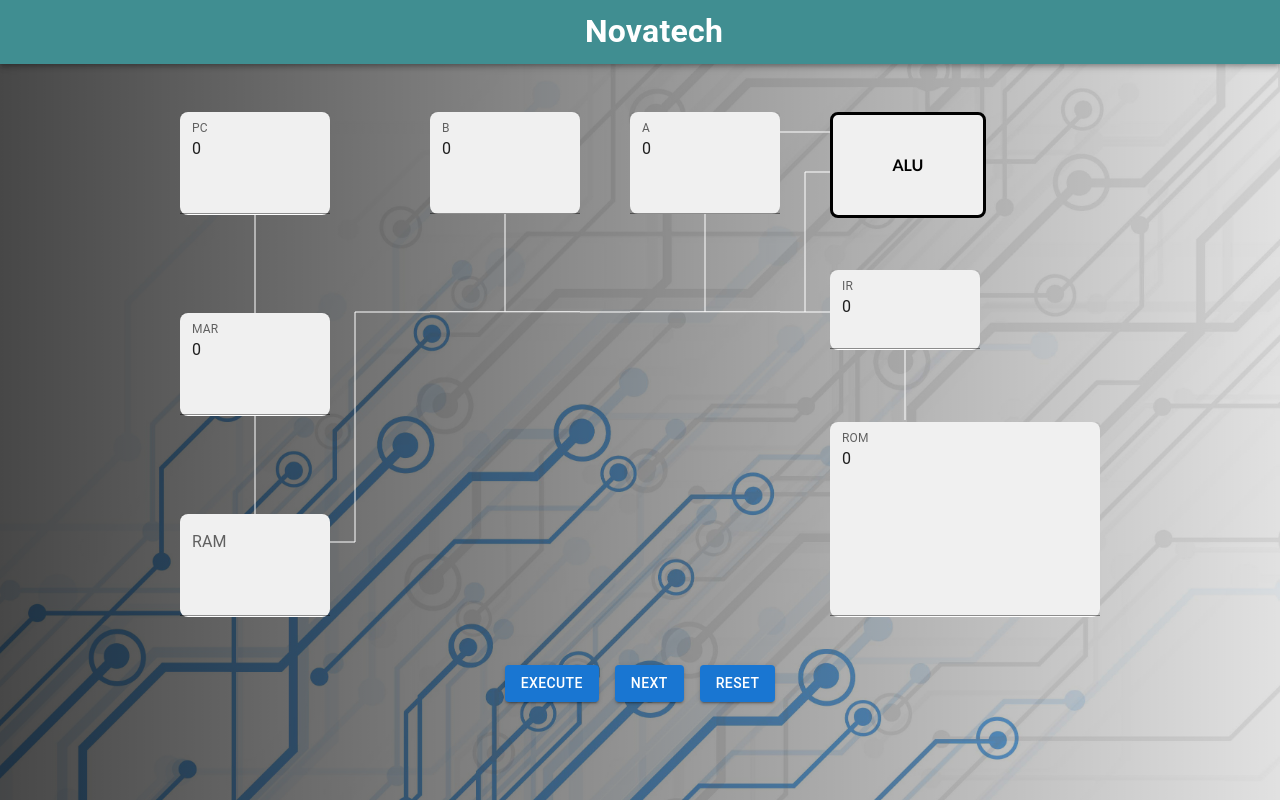
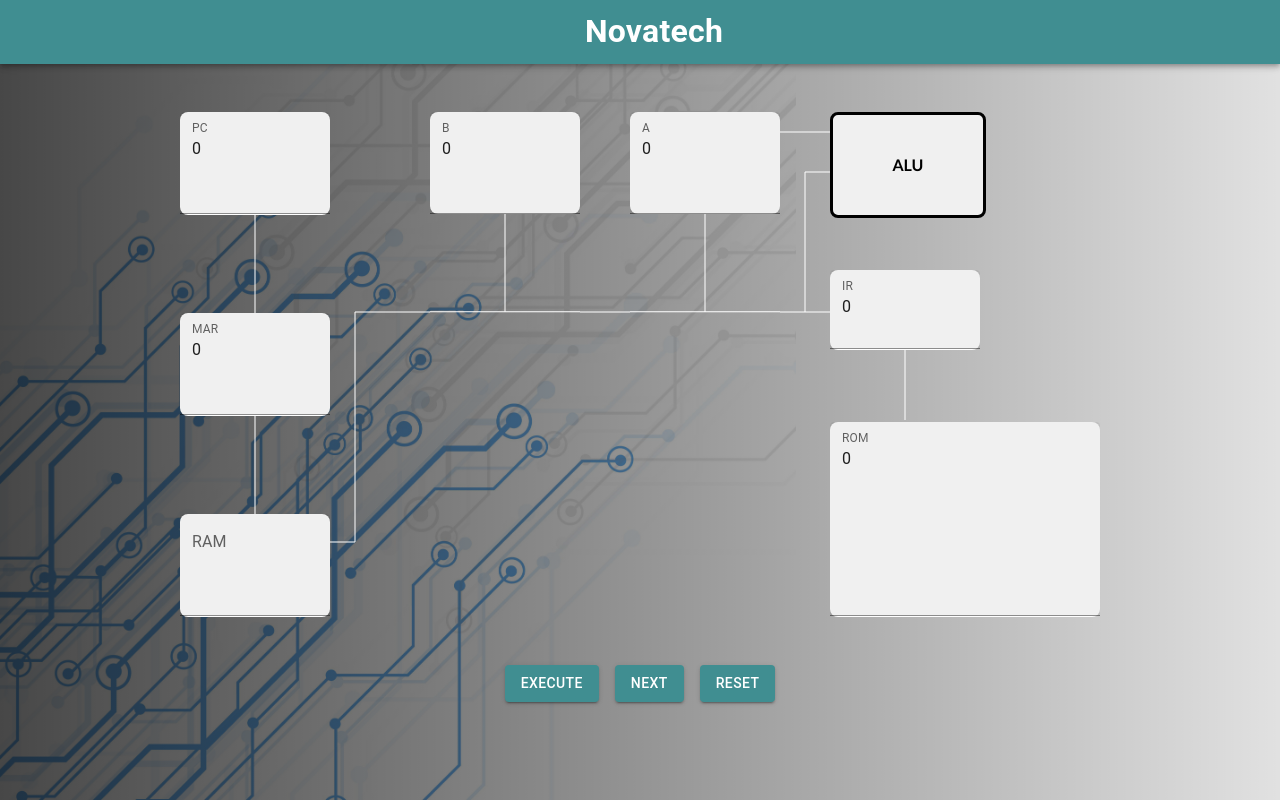
Before and after one commit to vatsalyasagraya/novatech, a React (Create React App) app: page / in a window 1280 px wide. Built offline with nearby package versions, Linux system fonts and the light colour scheme.

Commit message:
new change

```diff
--- a/src/components/FlowChart.js
+++ b/src/components/FlowChart.js
@@ -35,6 +35,7 @@
         ref.current.style.backgroundColor = 'transparent';
         ref.current.style.color = 'black';
     }
+    console.log(refPC);
 
     function delay(ms)
     {
@@ -209,9 +210,9 @@
                 </div>
             </div>
             <div className="buttons">
-                <Button variant="contained" className="but" onClick={handleClick}>Execute</Button>
-                <Button variant="contained" className="but" >Next</Button>
-                <Button variant="contained" className="but" onClick={reset}>Reset</Button>
+                <Button variant="contained" className="but" onClick={handleClick} style={{backgroundColor:"#408E91"}}>Execute</Button>
+                <Button variant="contained" className="but" style={{backgroundColor:"#408E91"}} >Next</Button>
+                <Button variant="contained" className="but" onClick={reset}style={{backgroundColor:"#408E91"}}> Reset</Button>
             </div>
         </>
     )
--- a/src/components/flowchart.css
+++ b/src/components/flowchart.css
@@ -1,5 +1,5 @@
 .flowchart{
-    margin: 2rem 8rem;
+    margin: 2rem ;
     padding: 1rem;
     display: flex;
     position: relative;
--- a/src/index.css
+++ b/src/index.css
@@ -8,13 +8,14 @@
   text-align: center;
   align-items: center;
 }
-.photo{
+body{
    /* background-image: url('../public/BG.jpg'); */
   background-size: cover;
   background-repeat: no-repeat;
   height: 100vh;
   /* opacity: 0.6; */
   background-image: linear-gradient(to right,rgba(0, 0, 0, 0.722),rgba(0, 0, 0, 0.119)), url('../public/BG3.jpg');
+  background-size:contain;
 }
 svg{
   stroke: #fff;
```
